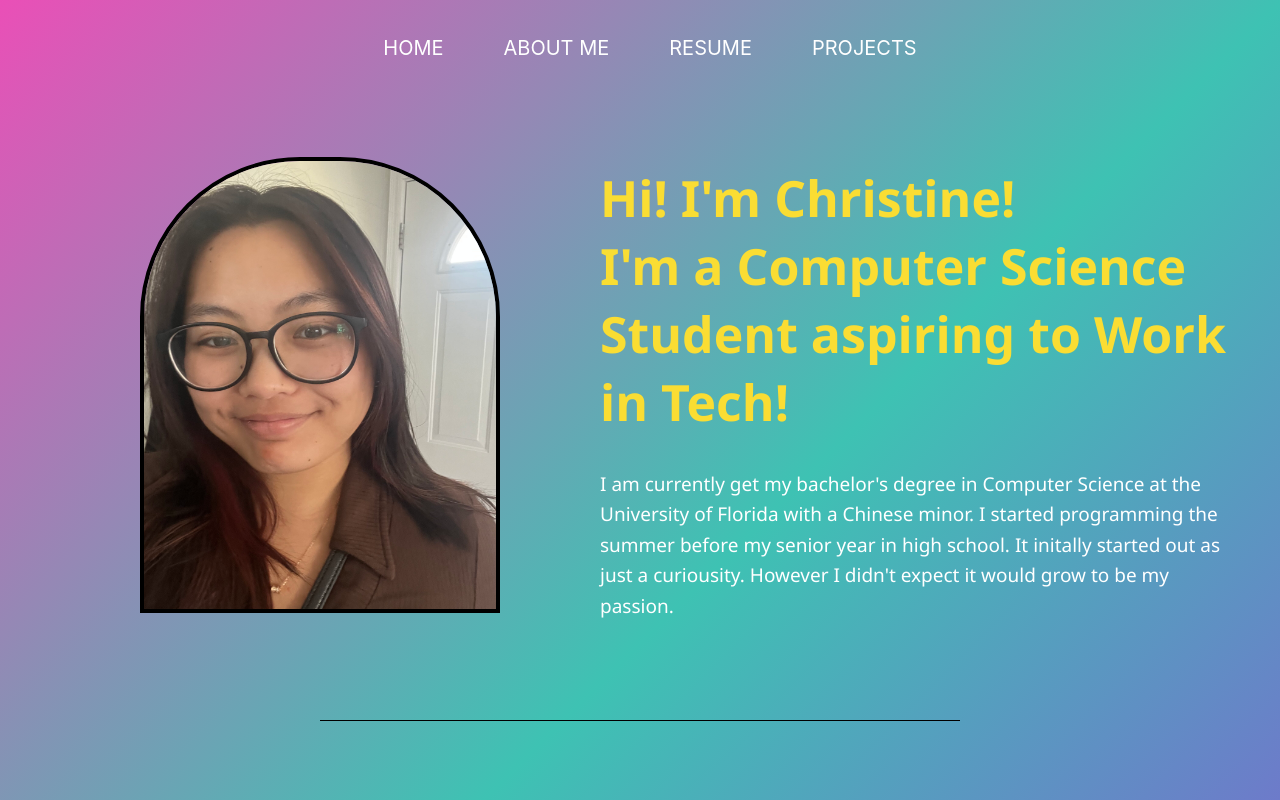
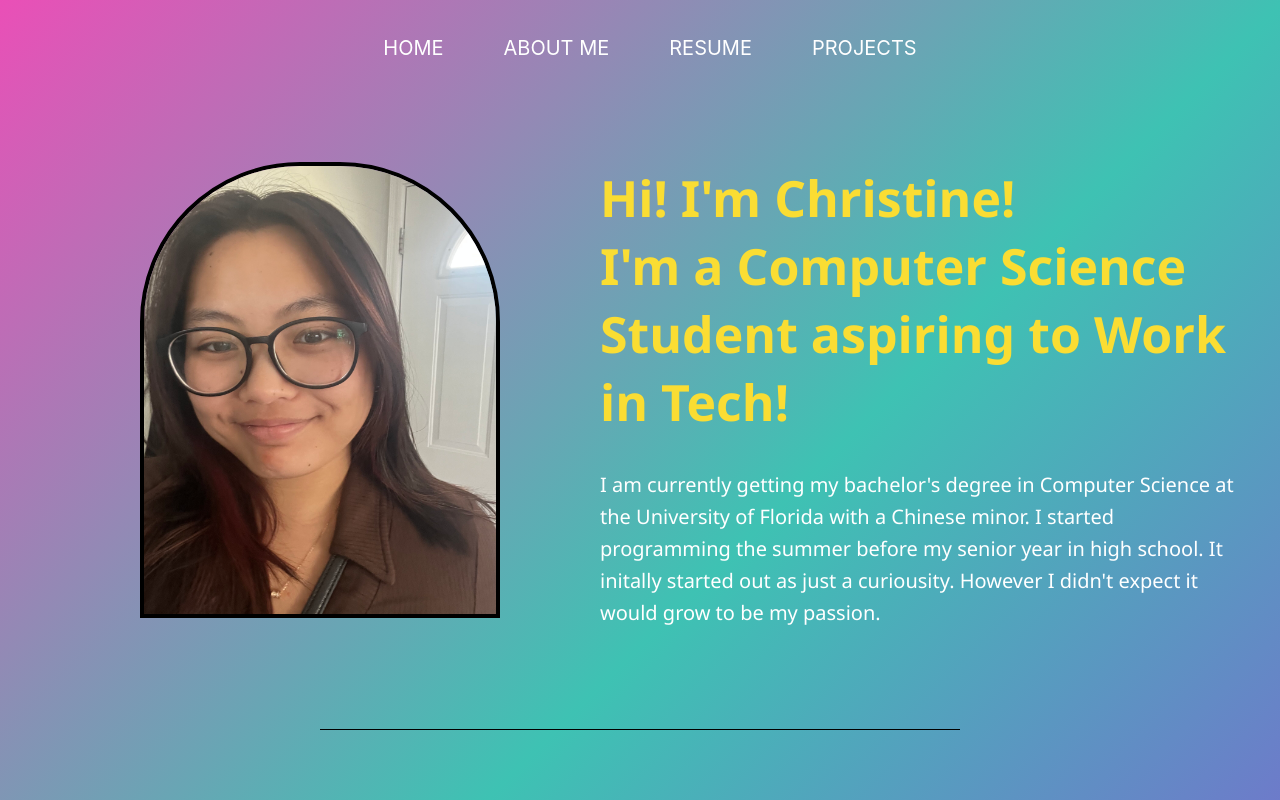
Before and after one commit to christinealin7771/christinelin-personal-website, a React (Create React App) app: page /christinelin-personal-website/about-me in a window 1280 px wide. Shown: the top 800 px of the page. Built offline with nearby package versions, Linux system fonts and the light colour scheme.

Commit message:
Added prompt for the skills

```diff
--- a/src/components/AboutMe.css
+++ b/src/components/AboutMe.css
@@ -65,8 +65,9 @@
 }
 
 .about-me-prompt .text p {
+    font-family: "Segoe UI", Tahoma, Geneva, Verdana, sans-serif;
     color: white;
-    font-size: 19px;
+    font-size: 20px;
     line-height: 1.6;
 }
 
--- a/src/components/AboutMe.js
+++ b/src/components/AboutMe.js
@@ -28,7 +28,7 @@ const AboutMe = () => {
                     Hi! I'm Christine! <br/>I'm a Computer Science Student aspiring to Work in Tech!
                 </h1>
                 <p>
-                    I am currently get my bachelor's degree in Computer Science at the University of Florida
+                    I am currently getting my bachelor's degree in Computer Science at the University of Florida
                     with a Chinese minor. I started programming the summer before my senior year in high
                     school. It initally started out as just a curiousity. However I didn't expect it
                     would grow to be my passion.
```
